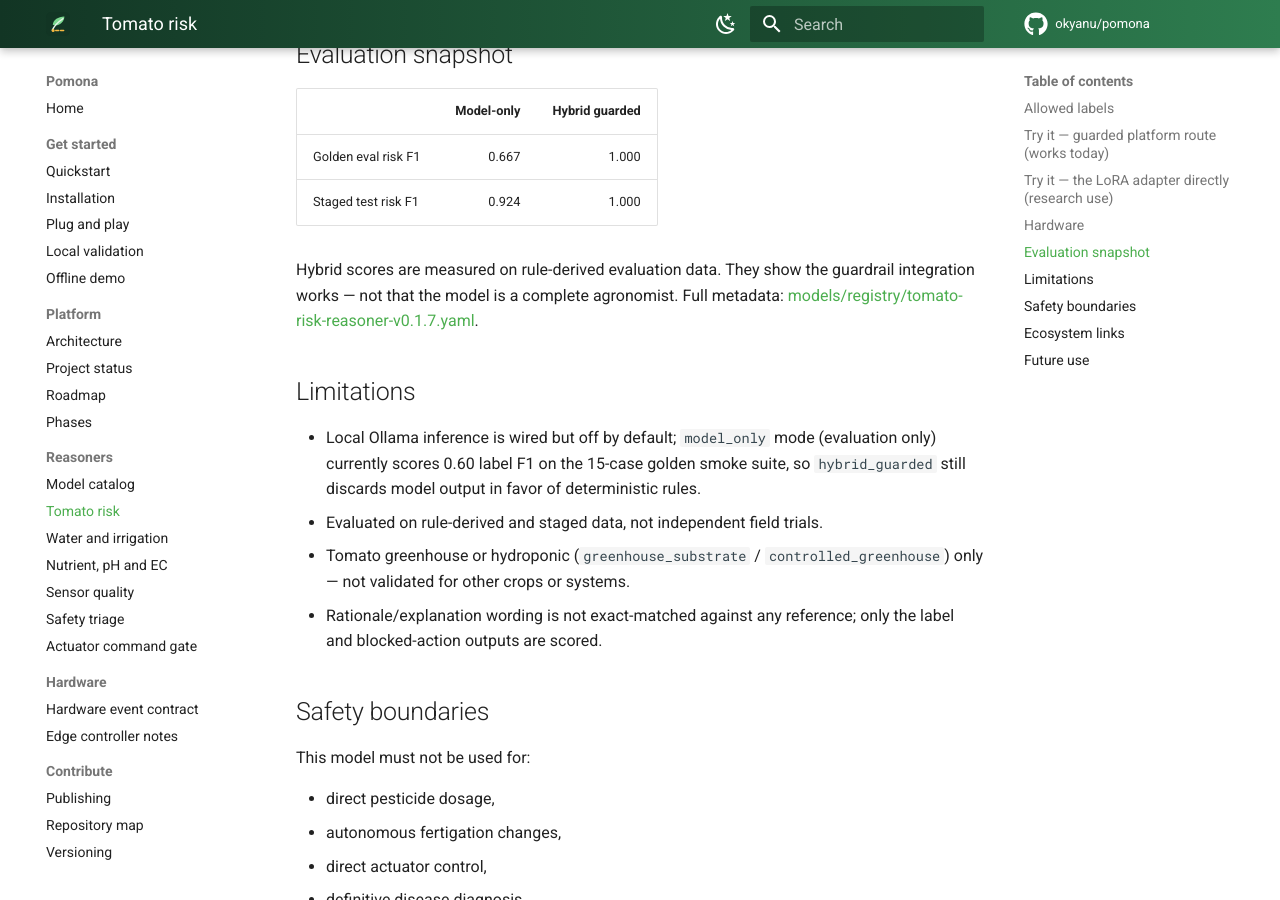
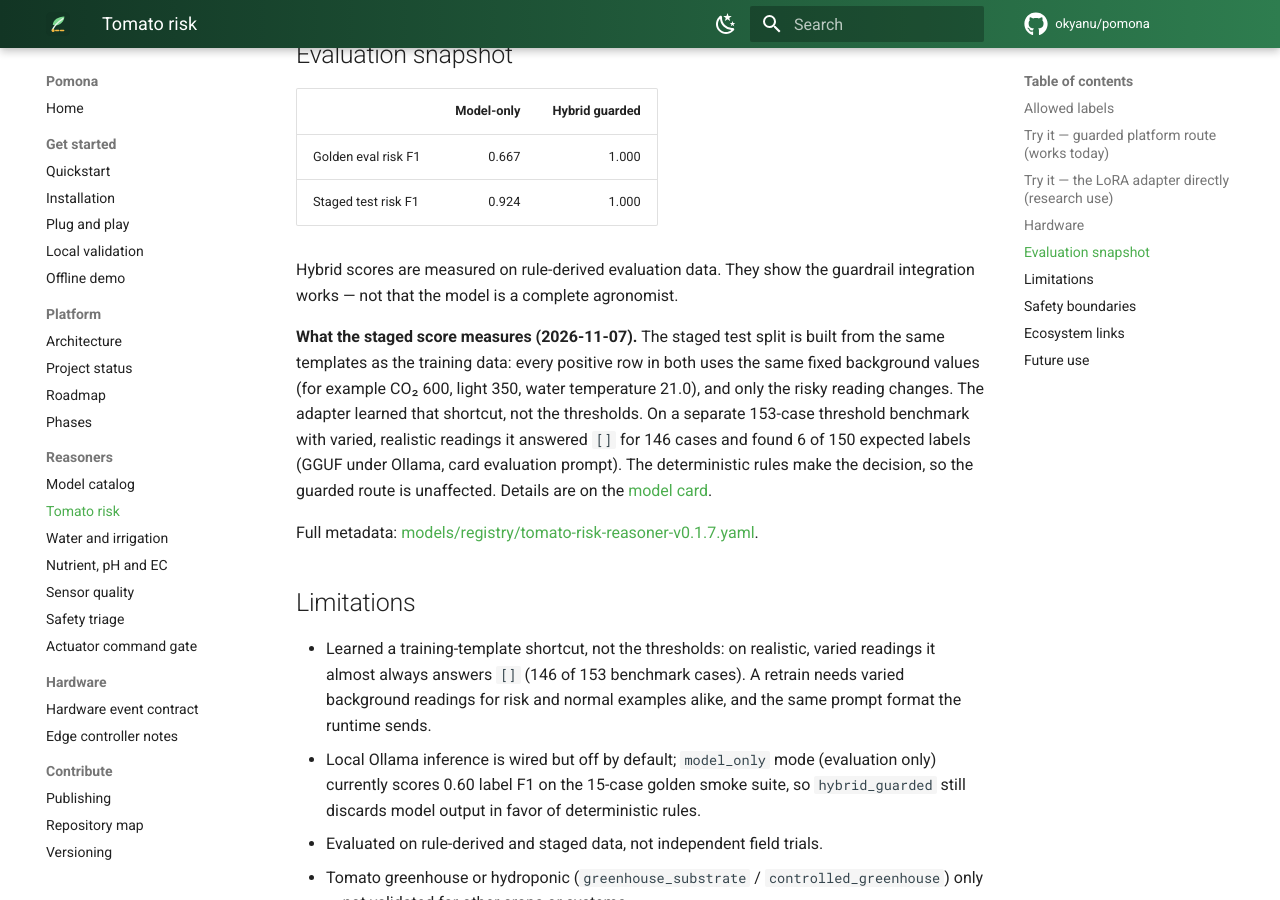
Before and after one commit to okyanu/pomona, an MkDocs documentation site: the page built from docs/TOMATO_RISK_REASONER.md, in a window 1280 px wide and 900 px high, scrolled down 2823 px. Built offline with MkDocs 1.6.1 and Material for MkDocs 9.7.7, drawn with Linux system fonts in a browser that asks for light colours; comment, search, counter and statistics services are not loaded.

Commit message:
docs: tomato v0.1.7 staged F1 measures template recall
The staged test shares the training templates; on 153 varied cases the
adapter answered [] for 146. Adds the caveat to the tomato doc, the small
model factory doc and the registry (independent_threshold_benchmark).

Co-Authored-By: Claude Opus 5.5 <noreply@anthropic.com>

```diff
--- a/docs/TOMATO_RISK_REASONER.md
+++ b/docs/TOMATO_RISK_REASONER.md
@@ -133,10 +133,25 @@ guarded platform route above, since that route is deterministic rules today.
 
 Hybrid scores are measured on rule-derived evaluation data. They show the
 guardrail integration works — not that the model is a complete agronomist.
+
+**What the staged score measures (2026-11-07).** The staged test split is built
+from the same templates as the training data: every positive row in both uses
+the same fixed background values (for example CO₂ 600, light 350, water
+temperature 21.0), and only the risky reading changes. The adapter learned that
+shortcut, not the thresholds. On a separate 153-case threshold benchmark with
+varied, realistic readings it answered `[]` for 146 cases and found 6 of 150
+expected labels (GGUF under Ollama, card evaluation prompt). The deterministic
+rules make the decision, so the guarded route is unaffected. Details are on the
+[model card](https://huggingface.co/Okyanus/pomona-tomato-risk-reasoner-v0.1.7-lora).
+
 Full metadata: [models/registry/tomato-risk-reasoner-v0.1.7.yaml](https://github.com/okyanu/pomona/blob/main/models/registry/tomato-risk-reasoner-v0.1.7.yaml).
 
 ## Limitations
 
+- Learned a training-template shortcut, not the thresholds: on realistic,
+  varied readings it almost always answers `[]` (146 of 153 benchmark cases).
+  A retrain needs varied background readings for risk and normal examples
+  alike, and the same prompt format the runtime sends.
 - Local Ollama inference is wired but off by default; `model_only` mode
   (evaluation only) currently scores 0.60 label F1 on the 15-case golden
   smoke suite, so `hybrid_guarded` still discards model output in favor of
```
Also changed, not shown: docs/SMALL_MODEL_FACTORY.md (+4 -0 lines), 1 other file.
